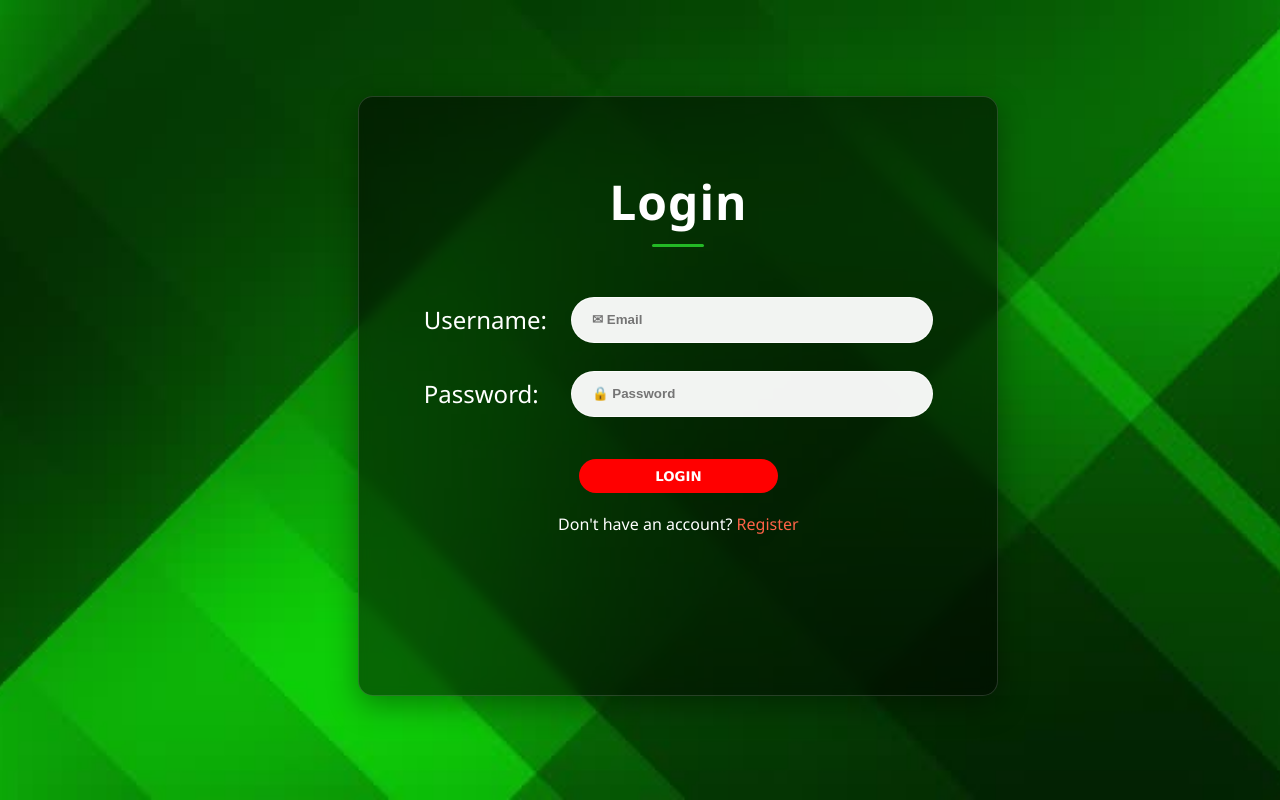
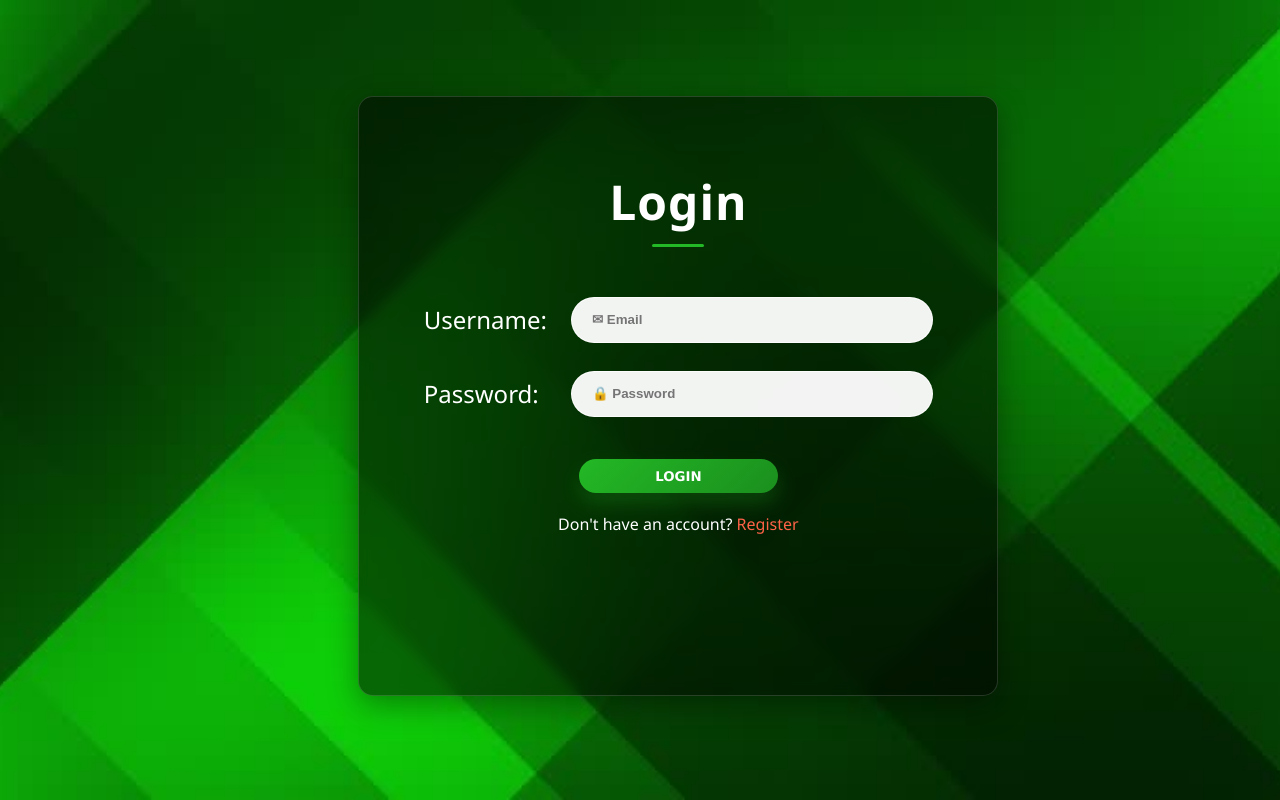
Before and after one commit to ashensilva12/SarpResQ, a React (Vite) app: page / in a window 1280 px wide. Built offline with nearby package versions, Linux system fonts and the light colour scheme.

Commit message:
Update Login.css

```diff
--- a/src/component/pages/Login.css
+++ b/src/component/pages/Login.css
@@ -97,3 +97,15 @@
 .loginbox input::placeholder{
     font-weight: bold;
 }
+.loginbox button[type="submit"]{
+    text-decoration: none;
+    color:white;
+    border-radius: 40px;
+    background: linear-gradient(135deg, var(--brand) 0%, var(--brand-dark) 100%);
+    padding:1.2vh 15%;
+    font-family: Verdana, Geneva, Tahoma, sans-serif;
+    font-weight: bold;
+    border: none;
+    box-shadow: 0 10px 20px rgba(35,184,37,0.25), 0 2px 6px rgba(0,0,0,0.2);
+    transition: transform 0.15s ease, box-shadow 0.2s ease, filter 0.2s ease;
+}
```
